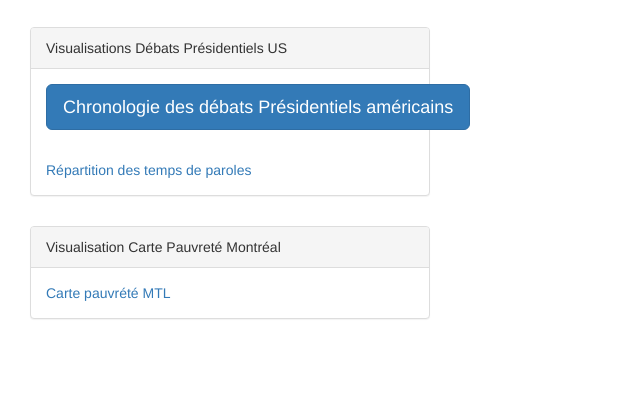
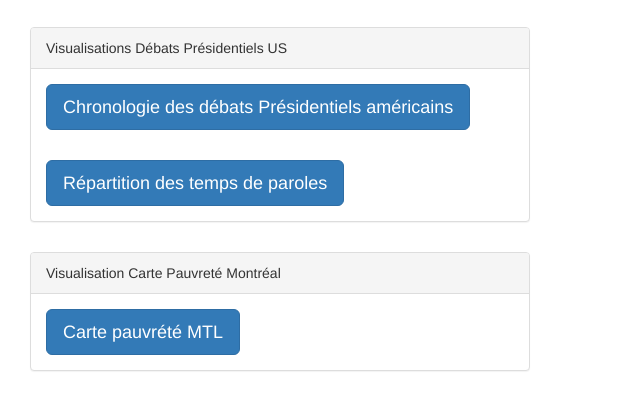
Before and after one commit to robpqt/robpqt.github.io, a plain HTML site: page index.html in a window 1280 px wide. Shown: the part 63-472 px from the top of the page, without its empty margins (0-640 px from the left). Drawn offline with nearby package versions, Linux system fonts and the light colour scheme.

Commit message:
Ajout Debut Carte

```diff
--- a/index.html
+++ b/index.html
@@ -11,7 +11,7 @@
 			.container1{
 				margin-top: 30px;
 				margin-left: 30px;
-				width: 400px;
+				width: 500px;
 			}
 			.title {
 				margin-left: 30px;
@@ -29,14 +29,14 @@
 					<a class="btn btn-primary btn-lg" href="./Chrono/Chrono.html">Chronologie des débats Présidentiels américains</a>
 				</div>
 				<div class="panel-body">
-					<a href="./WordsCount/WordsCount.html"> Répartition des temps de paroles </a>
+					<a class="btn btn-primary btn-lg" href="./WordsCount/WordsCount.html"> Répartition des temps de paroles </a>
 				</div>
 		</div>
 
 		<div class="panel panel-default container1">
 			<div class="panel-heading">Visualisation Carte Pauvreté Montréal</div>
 				<div class="panel-body">
-					<a href="./Carte/Carte.html">Carte pauvrété MTL</a>
+					<a class="btn btn-primary btn-lg" href="./Carte/Carte.html">Carte pauvrété MTL</a>
 				</div>
 		</div>
 
```
